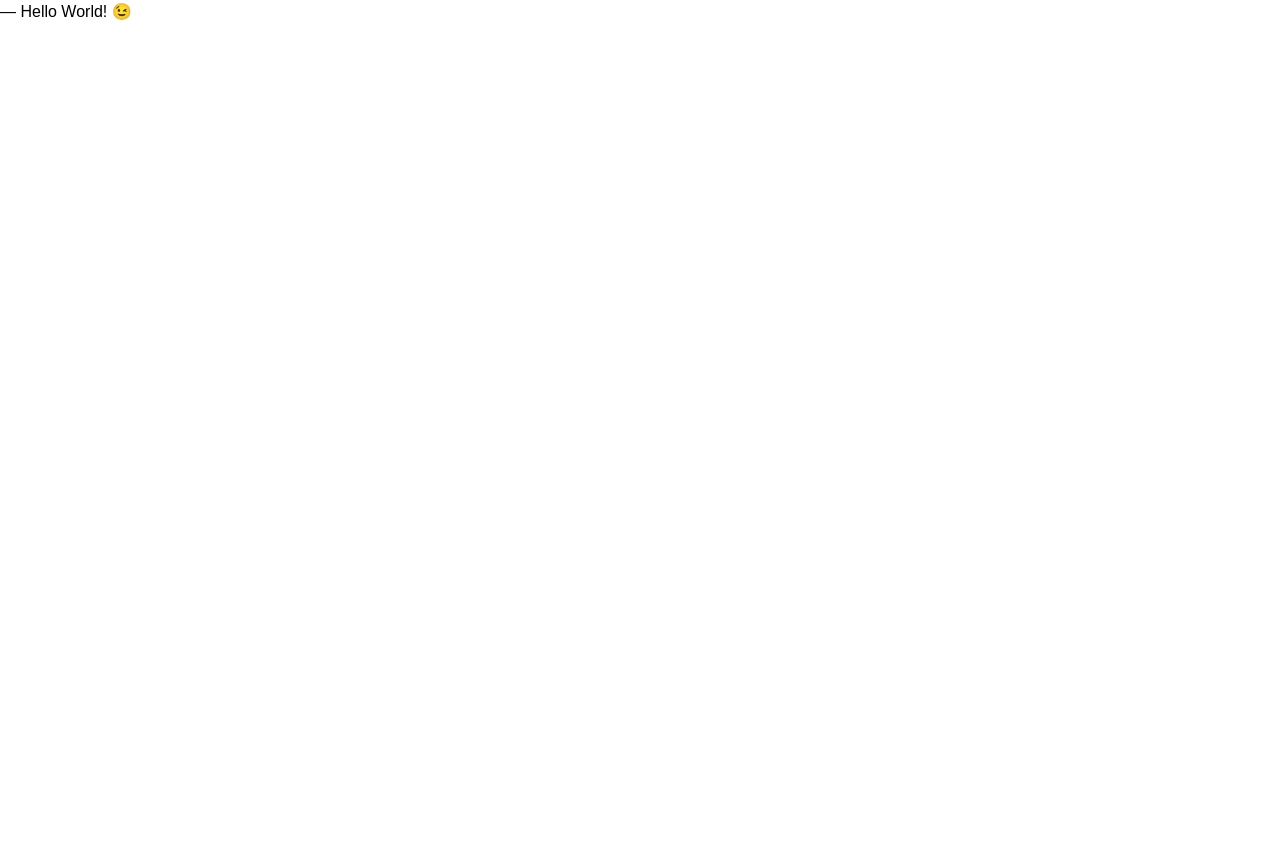
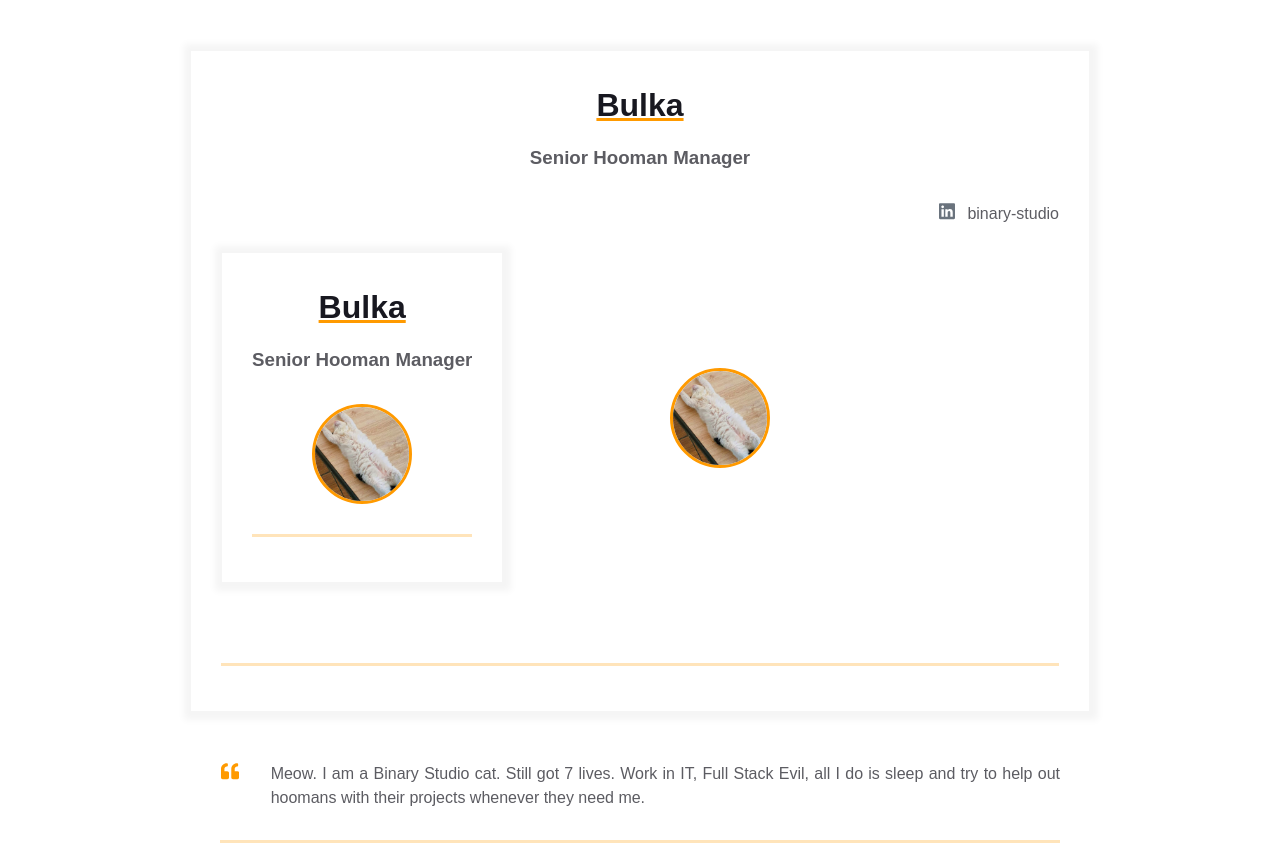
Before and after one commit to baranivskyiOI/homepage, a plain HTML site: page index.html in a window 1280 px wide. Before the commit the page ends 800 px from the top, so only its background shows below. Drawn offline with Linux system fonts and the light colour scheme.

Commit message:
Add new : Primary content template Intro block Contact info items example

```diff
--- a/index.html
+++ b/index.html
@@ -7,6 +7,73 @@
     <link rel="stylesheet" href="styles.css">
 </head>
 <body>
-― Hello World! &#x1F609;
+<main>
+    <div class="resume">
+        <div class="container">
+            <div class="resume__block">
+                <h1 class="contact-info__header">Bulka</h1>
+                <h3 class="contact-info__sub-header">Senior Hooman Manager</h3>
+
+                <div class="contact_info_container fh">
+                    <div class="contact-info__block">
+                        <main>
+                            <div class="resume">
+                                <div class="container">
+                                    <div class="resume__block">
+                                        <h1 class="contact-info__header">Bulka</h1>
+                                        <h3 class="contact-info__sub-header">Senior Hooman Manager</h3>
+
+                                        <div class="contact_info_container fh">
+                                            <div class="contact-info__block"></div>
+
+                                            <div class="contact-info__block contact-info__block--center">
+                                                <img class="contact-info__avatar" src="assets/avatar.png" alt="Avatar">
+                                            </div>
+
+                                            <div class="contact-info__block"></div>
+                                        </div>
+                                    </div>
+                                </div>
+                            </div>
+                        </main>
+                    </div>
+                    <div class="contact-info__block contact-info__block--center">
+                        <img class="contact-info__avatar" src="assets/avatar.png" alt="Avatar">
+                    </div>
+                    <div class="contact-info__block">
+                        <a href="https://ua.linkedin.com/company/binary-studio_241166" rel="author" class="contact-info__item">
+                            <div class="contact-info__item-icon-wrapper">
+                                <svg class="contact-info__item-icon" xmlns="http://www.w3.org/2000/svg" viewBox="0 0 448 512">
+                                    <path
+                                            d="M416 32H31.9C14.3 32 0 46.5 0 64.3v383.4C0 465.5 14.3 480 31.9 480H416c17.6 0 32-14.5 32-32.3V64.3c0-17.8-14.4-32.3-32-32.3zM135.4 416H69V202.2h66.5V416zm-33.2-243c-21.3 0-38.5-17.3-38.5-38.5S80.9 96 102.2 96c21.2 0 38.5 17.3 38.5 38.5 0 21.3-17.2 38.5-38.5 38.5zm282.1 243h-66.4V312c0-24.8-.5-56.7-34.5-56.7-34.6 0-39.9 27-39.9 54.9V416h-66.4V202.2h63.7v29.2h.9c8.9-16.8 30.6-34.5 62.9-34.5 67.2 0 79.7 44.3 79.7 101.9V416z">
+                                    </path>
+                                </svg>
+                            </div>
+                            <span>binary-studio</span>
+                        </a>
+                    </div>
+                </div>
+            </div>
+        </div>
+    </div>
+</main>
+<div class="container">
+    <div class="resume__block">
+        <div class="intro">
+            <div class="intro__icon-wrapper">
+                <svg class="intro__icon" xmlns="http://www.w3.org/2000/svg" viewBox="0 0 512 512">
+                    <path
+                            d="M464 256h-80v-64c0-35.3 28.7-64 64-64h8c13.3 0 24-10.7 24-24V56c0-13.3-10.7-24-24-24h-8c-88.4 0-160 71.6-160 160v240c0 26.5 21.5 48 48 48h128c26.5 0 48-21.5 48-48V304c0-26.5-21.5-48-48-48zm-288 0H96v-64c0-35.3 28.7-64 64-64h8c13.3 0 24-10.7 24-24V56c0-13.3-10.7-24-24-24h-8C71.6 32 0 103.6 0 192v240c0 26.5 21.5 48 48 48h128c26.5 0 48-21.5 48-48V304c0-26.5-21.5-48-48-48z">
+                    </path>
+                </svg>
+            </div>
+            <p class="intro_text">Meow.
+                I am a Binary Studio cat. Still got 7 lives. Work in IT, Full Stack Evil,
+                all I do is sleep and try to help out hoomans with their projects whenever
+                they need me.
+            </p>
+        </div>
+    </div>
+</div>
 </body>
 </html>
```
Also changed, not shown: assets/avatar.png (added).
